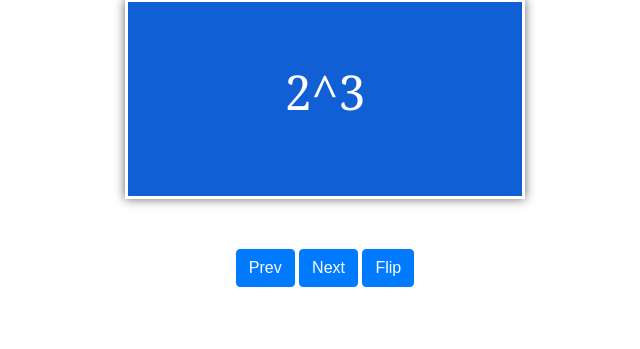
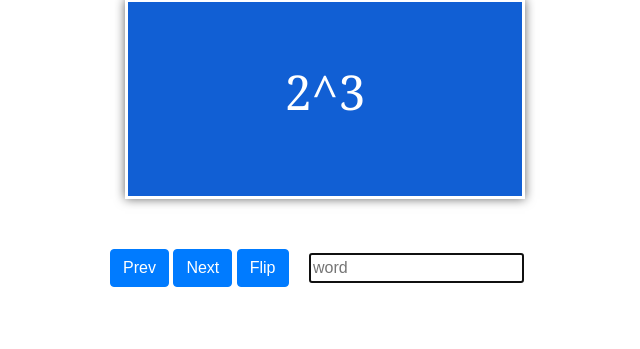
Before and after one commit to DarkLord580/STEMATICS, a Django app: page /category/1 in a window 1280 px wide. Shown: the part 334-683 px from the top of the page, without its empty margins (315-955 px from the left). Run offline with Django 3.2, Linux system fonts and the light colour scheme; data comes from the database, SQL or seed files in the repository; some libraries are stand-ins or nearby versions.

Commit message:
Adding text box

```diff
--- a/flashcards/templates/flashcards/category.html
+++ b/flashcards/templates/flashcards/category.html
@@ -40,6 +40,7 @@
 					<button type="button" id ="prev" class="btn btn-primary">Prev</button>
 					<button type="button" id="next" class="btn btn-primary">Next</button>
 					<button type="button" id="flip" class="btn btn-primary" >Flip</button>
+					 <input autofocus class="mx-sm-3 mb-2" type="text" name="word" id="word" placeholder="word" />
 					</center>
 				</div>
 			{% else %}
@@ -117,8 +118,22 @@ $(document).ready(function () {
 				case 40: // down
 					$("#scard").toggleClass("flipped");
 			    break;
+				case 13: // down
+					var title = $.trim(cards[current].fields.title);
+					var word = $('#word').val();
+
+					if (title.indexOf(word) != -1) {
+						$('#word').val('');
+						$('#word').focus();
+						movenext();
+						$("#scard").toggleClass("flipped");
+					} else  {
+						alert("Try again!1");
+						$('#word').focus();
+					}
+			    break;
 			  	default:
-			    console.log(`Sorry, we are out of ${expr}.`);
+			    break;
 			}
 
 
```
